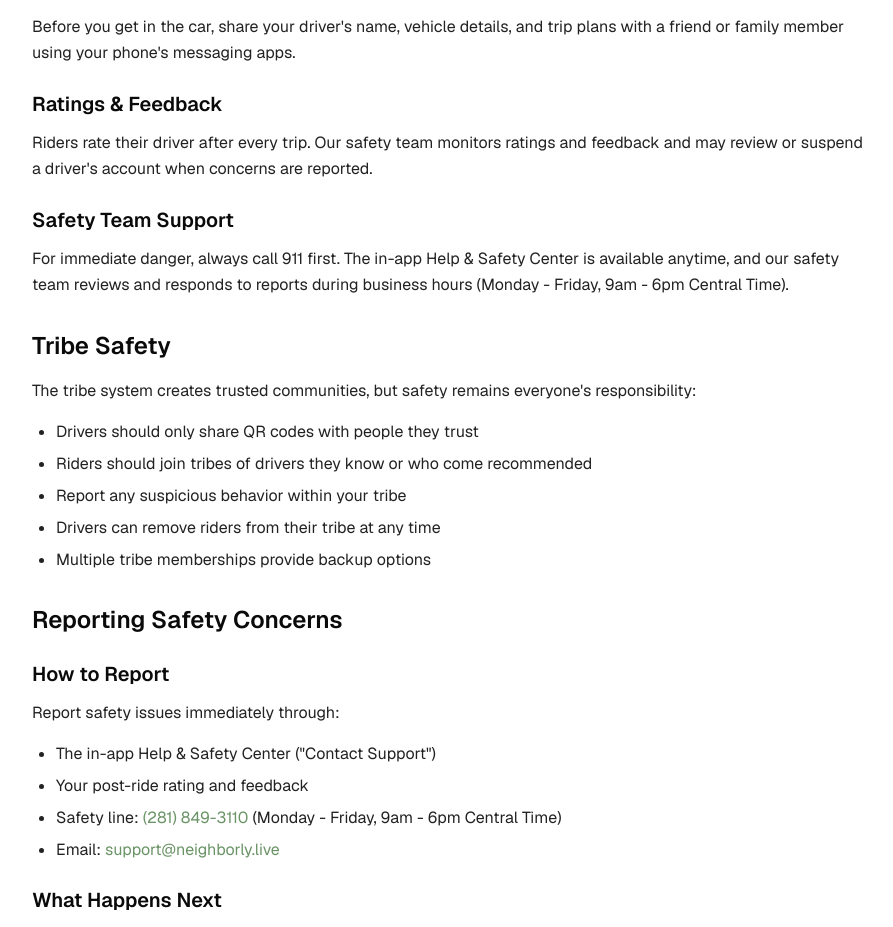
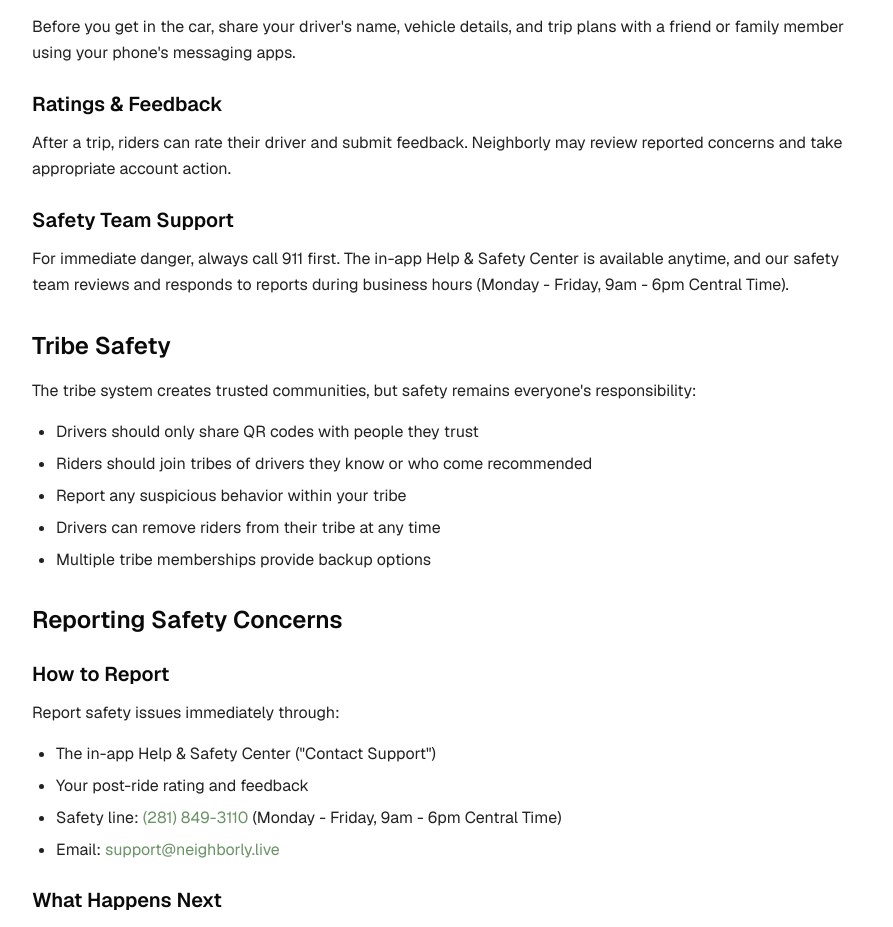
Before and after one commit to neighborly-live/v0-neighborly-live-landing-page, a Next.js app: page /safety in a window 1280 px wide. Shown: the part 2248-3175 px from the top of the page, without its empty margins (192-1085 px from the left). Built offline with nearby package versions, Linux system fonts and the light colour scheme.

Commit message:
Use more precise ratings/feedback wording per reviewer suggestion
Avoids asserting an unverified 'monitors ratings' operational claim;
states the confirmed rider->driver rating capability and Neighborly's
discretionary review/action instead.

Co-Authored-By: Warp <agent@warp.dev>

```diff
--- a/app/safety/page.tsx
+++ b/app/safety/page.tsx
@@ -106,8 +106,8 @@ export default function SafetyGuidelines() {
 
             <h3 className="text-xl font-semibold mb-3 mt-6">Ratings &amp; Feedback</h3>
             <p className="text-foreground/90 leading-relaxed mb-4">
-              Riders rate their driver after every trip. Our safety team monitors ratings and feedback and may review
-              or suspend a driver's account when concerns are reported.
+              After a trip, riders can rate their driver and submit feedback. Neighborly may review reported concerns
+              and take appropriate account action.
             </p>
 
             <h3 className="text-xl font-semibold mb-3 mt-6">Safety Team Support</h3>
```
